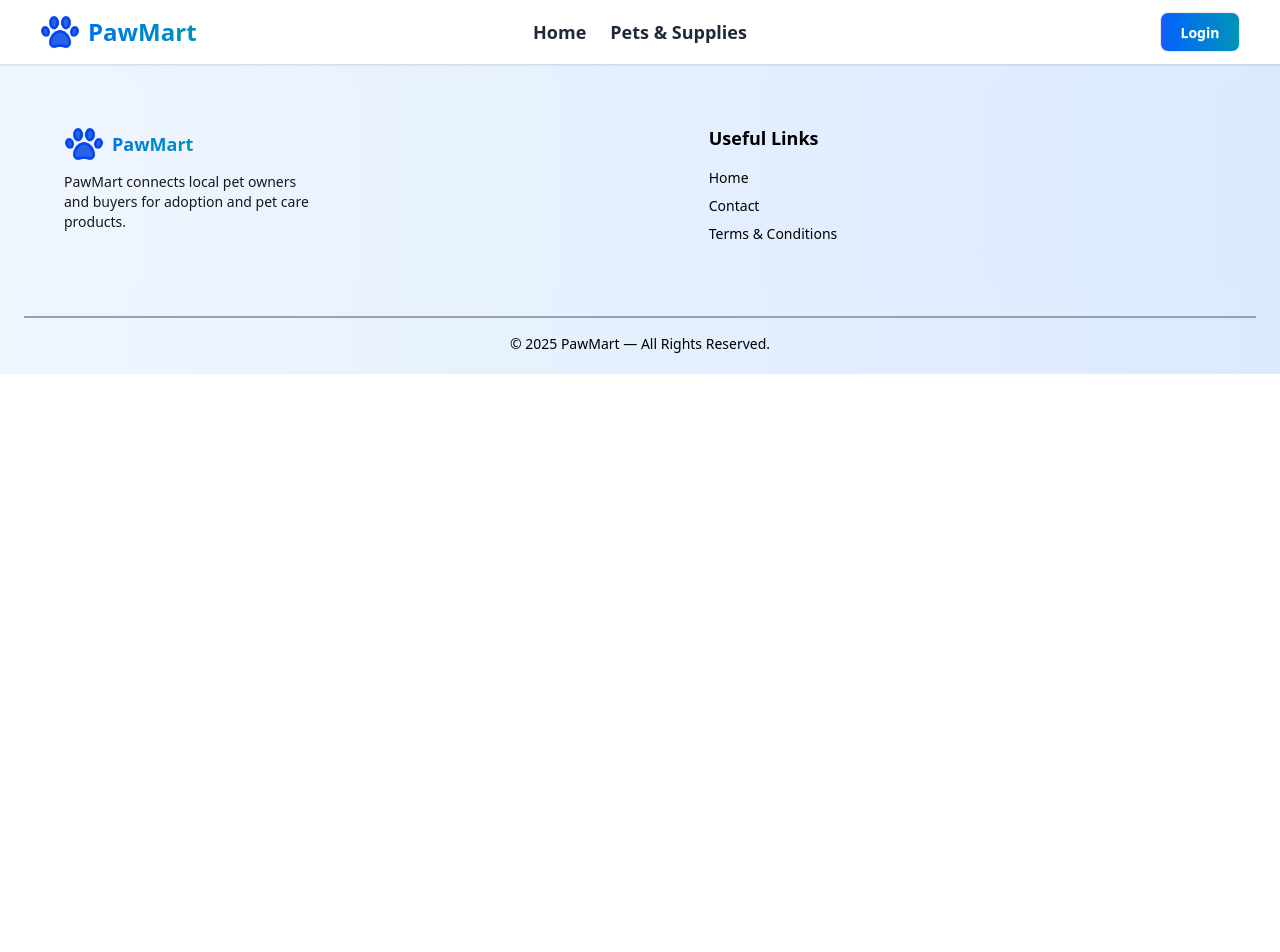
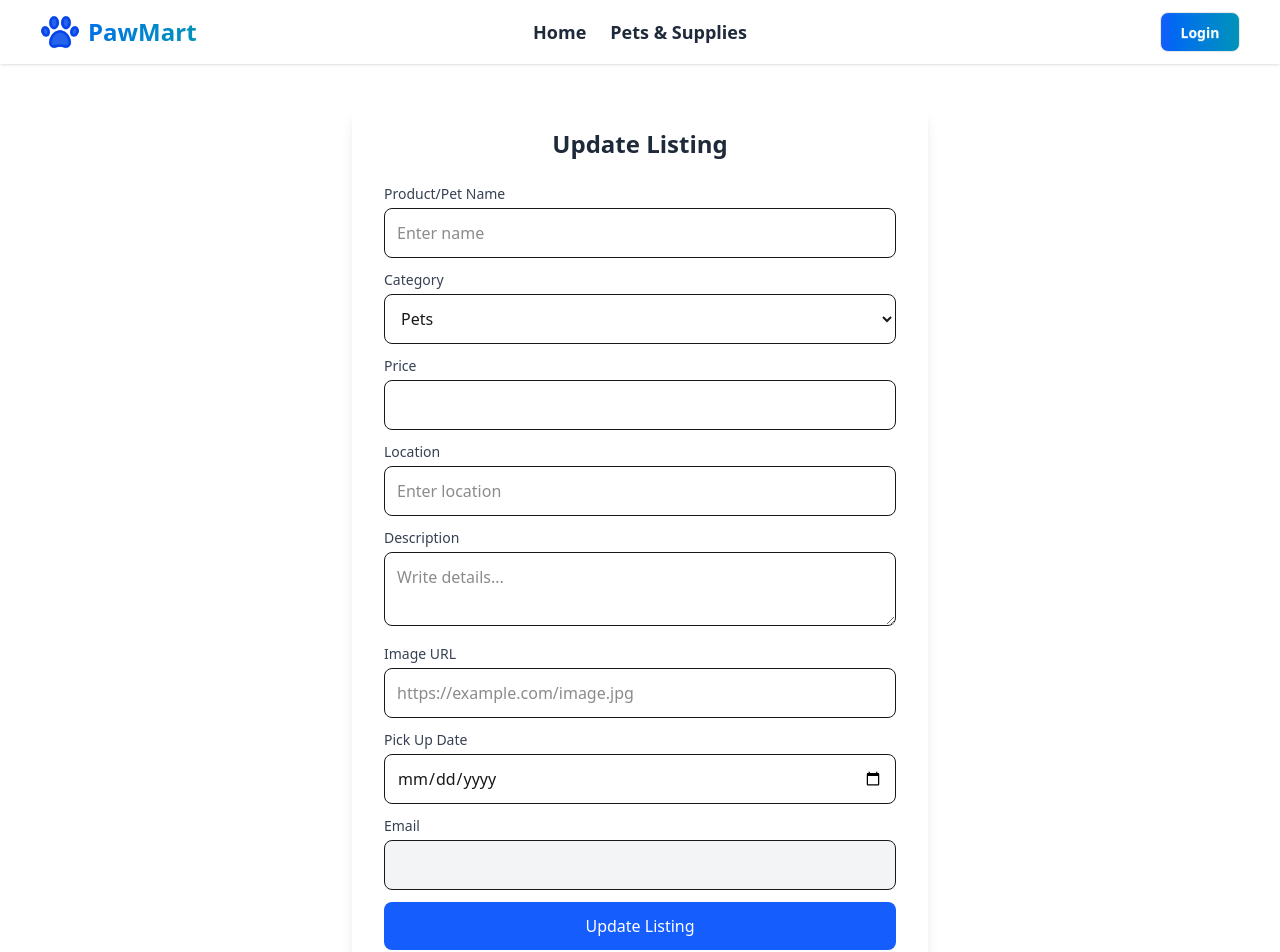
Before and after one commit to SiratimMChy/PawMart, a React (Vite) app: page /UpdateDetails/1 in a window 1280 px wide. Shown: the top 952 px of the page. Before the commit the page ends 800 px from the top, so only its background shows below. Built offline with nearby package versions, Linux system fonts and the light colour scheme; no server answers.

Commit message:
Update UpdateDetails content

```diff
--- a/src/pages/UpdateDetails.jsx
+++ b/src/pages/UpdateDetails.jsx
@@ -1,9 +1,176 @@
-import React from 'react';
+import React, { useContext, useEffect, useState } from 'react';
+import { AuthContext } from '../Provider/AuthProvider';
+import { useParams } from 'react-router';
+import axios from 'axios';
+import { useNavigate } from 'react-router';
 
 const UpdateDetails = () => {
+    const { user } = useContext(AuthContext);
+    const { id } = useParams();
+    const [listingDetails, setListingDetails] = useState();
+    const [category, setCategory] = useState(listingDetails?.category);
+    const navigate = useNavigate();
+    useEffect(() => {
+        axios.get(`http://localhost:3000/listings/${id}`)
+            .then(res => {
+                setListingDetails(res.data);
+                setCategory(res.data.category);
+            })
+            .catch(err => console.log(err));
+    }, [id]);
+    console.log(listingDetails);
+
+    const handleUpdate = (e) => {
+        e.preventDefault();
+        const form = e.target;
+        const name = form.name.value;
+        const category = form.category.value;
+        const priceValue = parseInt(form.price.value);
+        const location = form.location.value;
+        const description = form.description.value;
+        const imageUrl = form.imageUrl.value;
+        const date = form.date.value;
+        const email = form.email.value;
+
+        const formData = {
+            name,
+            category,
+            price: priceValue,
+            location,
+            description,
+            imageUrl,
+            date,
+            email,
+            createAt: listingDetails?.createAt,
+        };
+        axios.put(`http://localhost:3000/update/${id}`, formData)
+            .then(res => {
+                console.log(res.data);
+                navigate('/MyListing');
+            })
+            .catch(err => {
+                console.log(err)
+            });
+    }
     return (
-        <div>
+        <div className="max-w-xl mx-auto bg-white shadow-lg rounded-2xl pt-6 py-10 px-8 mt-10 h-full mb-10 ">
+            <h2 className="text-2xl font-bold mb-6 text-gray-800 text-center">
+                Update Listing
+            </h2>
 
+            <form onSubmit={handleUpdate} className="space-y-3">
+
+                {/* Name */}
+                <div>
+                    <label className="block text-sm font-medium text-gray-700">Product/Pet Name</label>
+                    <input
+                        defaultValue={listingDetails?.name}
+                        type="text"
+                        name="name"
+                        className="mt-1 w-full p-3 border rounded-lg focus:ring focus:ring-blue-300"
+                        placeholder="Enter name"
+                        required
+                    />
+                </div>
+
+                {/* Category */}
+                <div>
+                    <label className="block text-sm font-medium text-gray-700">Category</label>
+                    <select
+                        value={category}
+                        name="category"
+                        onChange={(e) => setCategory(e.target.value)}
+                        className="mt-1 w-full p-3 border rounded-lg focus:ring focus:ring-blue-300"
+                    >
+                        <option value="Pets">Pets</option>
+                        <option value="Food">Food</option>
+                        <option value="Accessories">Accessories</option>
+                        <option value="Care Products">Care Products</option>
+                    </select>
+                </div>
+
+                {/* Price */}
+                <div>
+                    <label className="block text-sm font-medium text-gray-700">Price</label>
+                    <input
+                        defaultValue={listingDetails?.price}
+                        type="number"
+                        name="price"
+                        className="mt-1 w-full p-3 border rounded-lg focus:ring focus:ring-blue-300"
+                    />
+                </div>
+
+                {/* Location */}
+                <div>
+                    <label className="block text-sm font-medium text-gray-700">Location</label>
+                    <input
+                        defaultValue={listingDetails?.location}
+                        type="text"
+                        name="location"
+                        className="mt-1 w-full p-3 border rounded-lg focus:ring focus:ring-blue-300"
+                        placeholder="Enter location"
+                        required
+                    />
+                </div>
+
+                {/* Description */}
+                <div>
+                    <label className="block text-sm font-medium text-gray-700">Description</label>
+                    <textarea
+                        defaultValue={listingDetails?.description}
+                        name="description"
+                        className="mt-1 w-full p-3 border rounded-lg focus:ring focus:ring-blue-300"
+                        rows="2"
+                        placeholder="Write details..."
+                        required
+                    ></textarea>
+                </div>
+
+                {/* Image URL */}
+                <div>
+                    <label className="block text-sm font-medium text-gray-700">Image URL</label>
+                    <input
+                        defaultValue={listingDetails?.imageUrl}
+                        type="url"
+                        name="imageUrl"
+                        className="mt-1 w-full p-3 border rounded-lg focus:ring focus:ring-blue-300"
+                        placeholder="https://example.com/image.jpg"
+                        required
+                    />
+                </div>
+
+                {/* Date */}
+                <div>
+                    <label className="block text-sm font-medium text-gray-700">Pick Up Date</label>
+                    <input
+                        defaultValue={listingDetails?.date}
+                        type="date"
+                        name="date"
+                        className="mt-1 w-full p-3 border rounded-lg focus:ring focus:ring-blue-300"
+                        required
+                    />
+                </div>
+
+                {/* Email */}
+                <div>
+                    <label className="block text-sm font-medium text-gray-700">Email</label>
+                    <input
+                        value={user?.email}
+                        type="email"
+                        name="email"
+                        readOnly
+                        className="mt-1 w-full p-3 border rounded-lg bg-gray-100 cursor-not-allowed"
+                    />
+                </div>
+
+                {/* Submit */}
+                <button
+                    type="submit"
+                    className="w-full bg-blue-600 text-white p-3 rounded-lg hover:bg-blue-700 transition"
+                >
+                    Update Listing
+                </button>
+            </form>
         </div>
     );
 };
```
